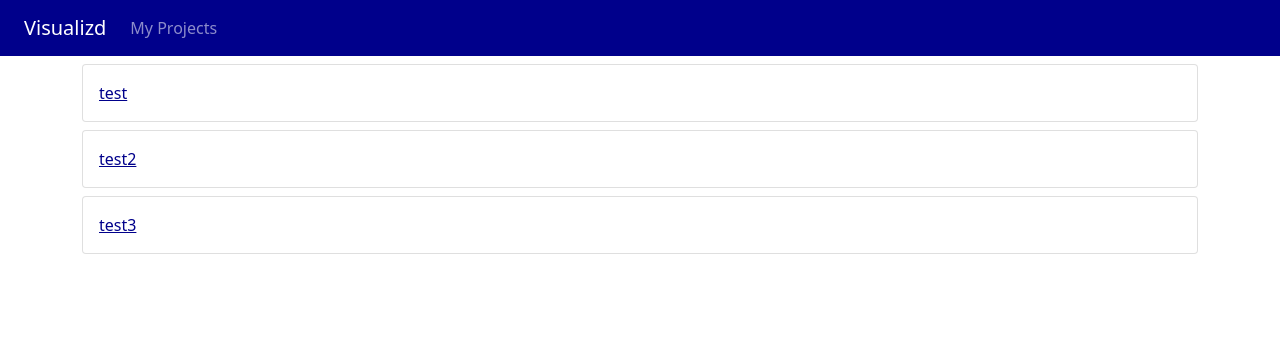
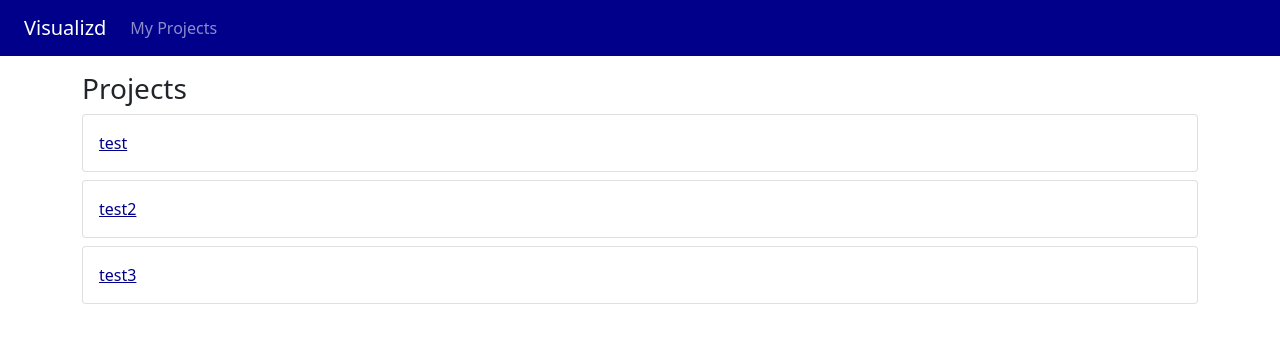
Before and after one commit to Visualizd/client, a Vue app: page /projects in a window 1280 px wide. Shown: the top 340 px of the page. Built offline with nearby package versions, Linux system fonts and the light colour scheme.

Commit message:
Implement very basic projects page page

```diff
--- a/src/components/ProjectCard.vue
+++ b/src/components/ProjectCard.vue
@@ -1,6 +1,6 @@
 <template>
   <div class="workflow-card card card-body">
-    <router-link :to="'/workflows/'+id"><span class="title">{{ title }}</span></router-link>
+    <router-link :to="'/workflows/'+id">{{ title }}</router-link>
   </div>
 </template>
 
@@ -15,7 +15,4 @@ export default class WorkflowCard extends Vue {
 </script>
 
 <style scoped>
-.title {
-
-}
 </style>
--- a/src/router/index.ts
+++ b/src/router/index.ts
@@ -1,6 +1,5 @@
 import Vue from 'vue'
 import VueRouter, { RouteConfig } from 'vue-router'
-// import Home from '../views/Home.vue'
 import Login from '../views/Login.vue'
 import Projects from '../views/Projects.vue'
 
--- a/src/views/Projects.vue
+++ b/src/views/Projects.vue
@@ -1,6 +1,7 @@
 <template>
-  <div id="workflow-list" class="container">
-    <ProjectCard v-for="item in allProjects" :id="item.id" :title="item.title" class="mt-2"></ProjectCard>
+  <div id="workflow-list" class="container pt-3">
+    <h3>Projects</h3>
+    <ProjectCard v-for="item in allProjects" :key="item.id" :id="item.id" :title="item.title" class="mt-2"></ProjectCard>
   </div>
 </template>
 
```
Also changed, not shown: src/views/Home.vue (deleted, +0 -17 lines).
